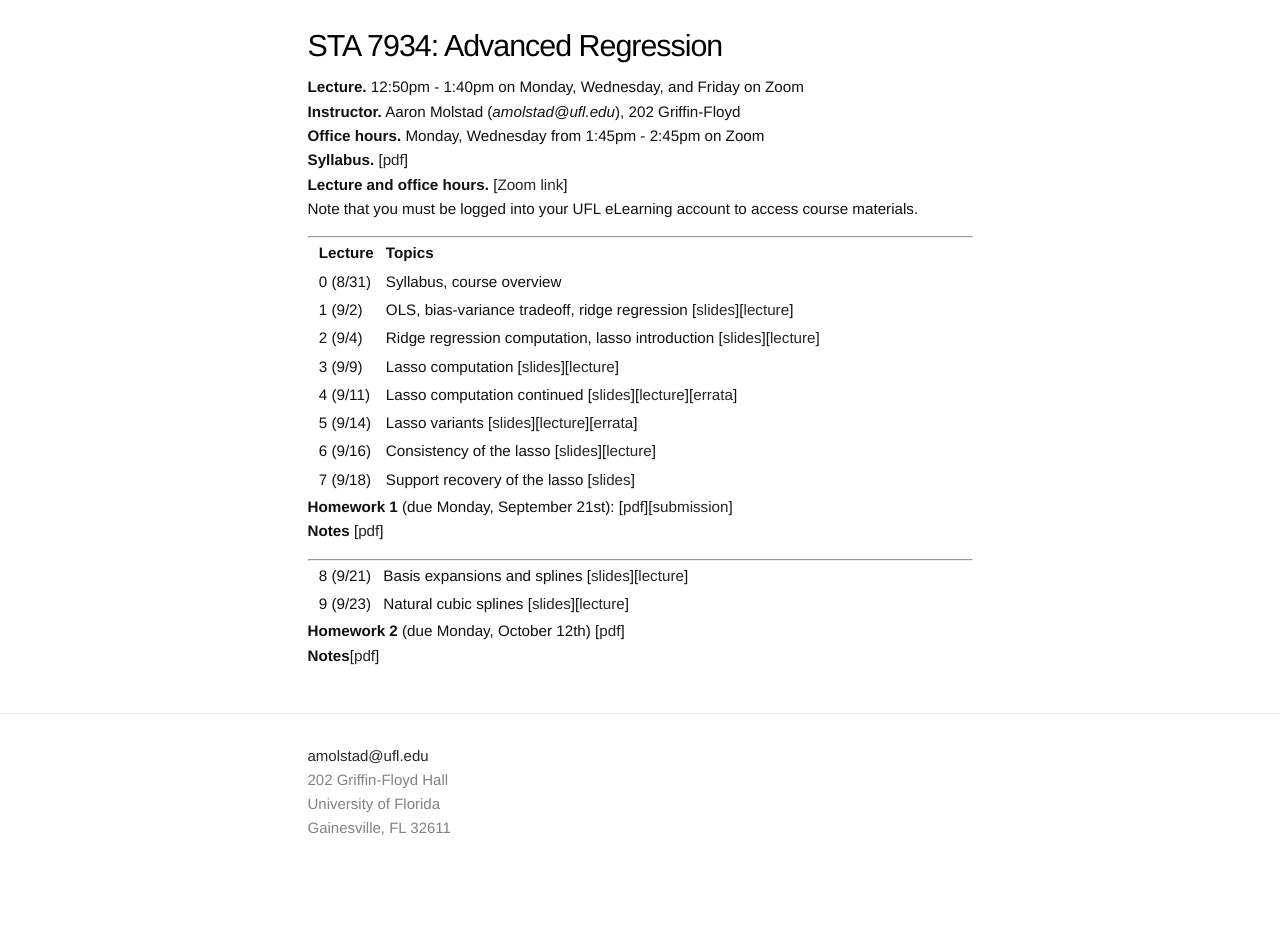
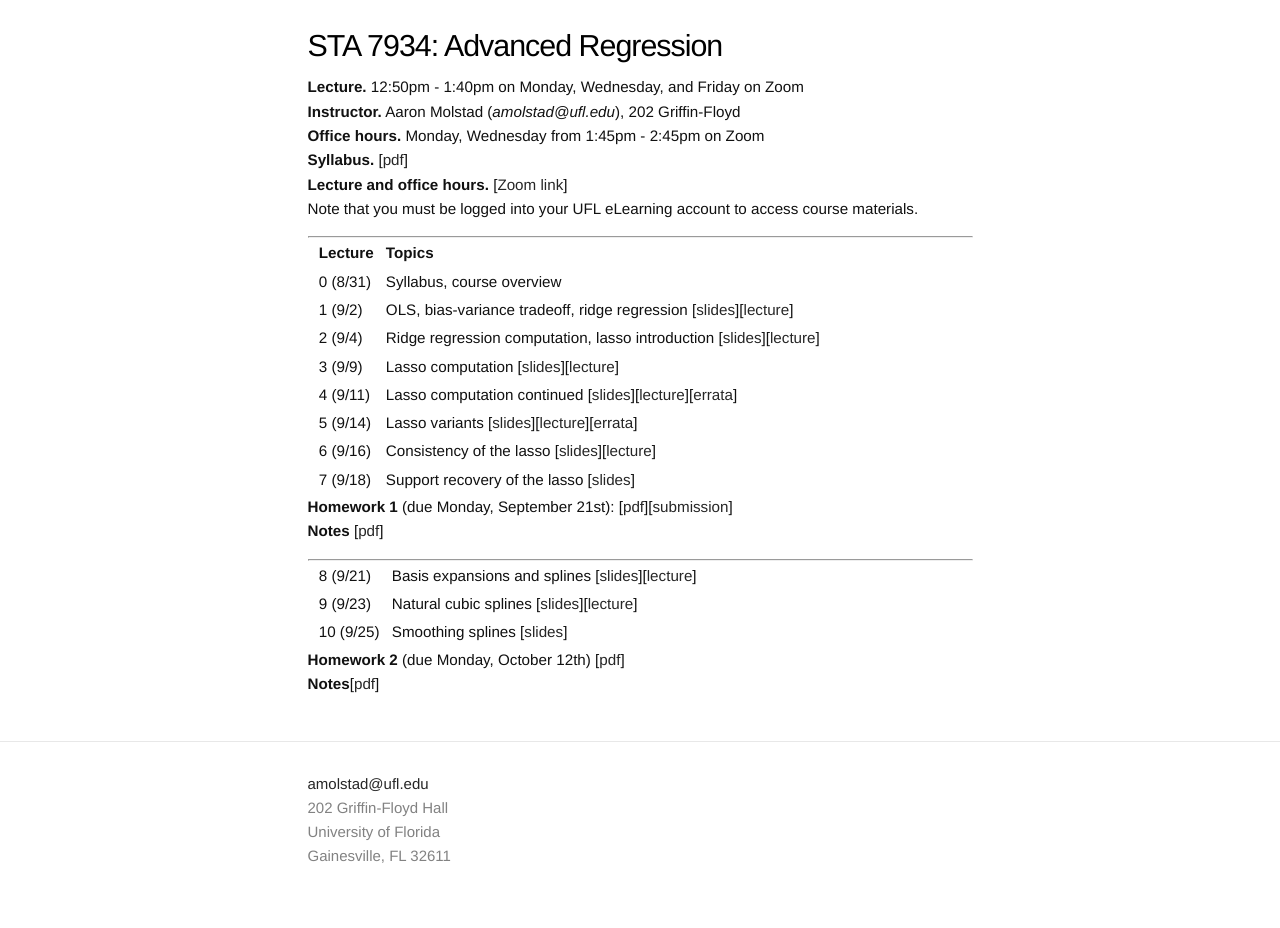
Before and after one commit to ajmolstad/ajmolstad.github.io, a Jekyll site: the page built from F20_STA7934.md, in a window 1280 px wide. Built offline with Jekyll 4.4.1, drawn with Linux system fonts in a browser that asks for light colours; before the commit the page ends 900 px from its top, so only the background shows below that.

Commit message:
Update F20_STA7934.md

```diff
--- a/F20_STA7934.md
+++ b/F20_STA7934.md
@@ -31,6 +31,7 @@ Note that you must be logged into your UFL eLearning account to access course ma
 
 || 8 (9/21)  || Basis expansions and splines [[slides](https://ufl.instructure.com/files/52860695/download?download_frd=1)][[lecture](https://ufl.instructure.com/courses/412309/files?preview=52737617)]||
 || 9 (9/23)  || Natural cubic splines [[slides](https://ufl.instructure.com/files/52860701/download?download_frd=1)][[lecture](https://ufl.instructure.com/files/52860749/download?download_frd=1)]||
+|| 10 (9/25)  || Smoothing splines [[slides](https://ufl.instructure.com/files/52895023/download?download_frd=1)]||
 
 **Homework 2** (due Monday, October 12th) [[pdf](https://ufl.instructure.com/files/52869088/download?download_frd=1)]
 **Notes**[[pdf](https://ufl.instructure.com/files/52860792/download?download_frd=1)]
```
